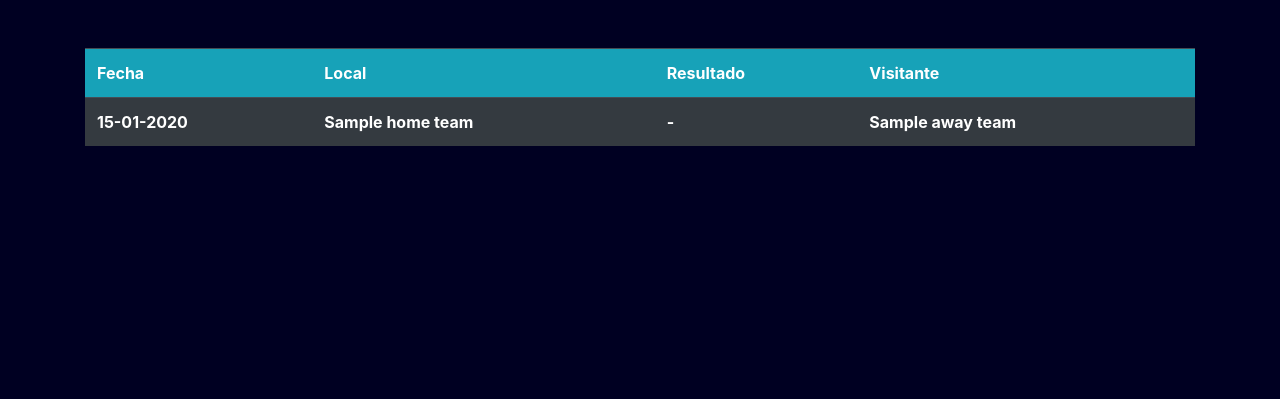
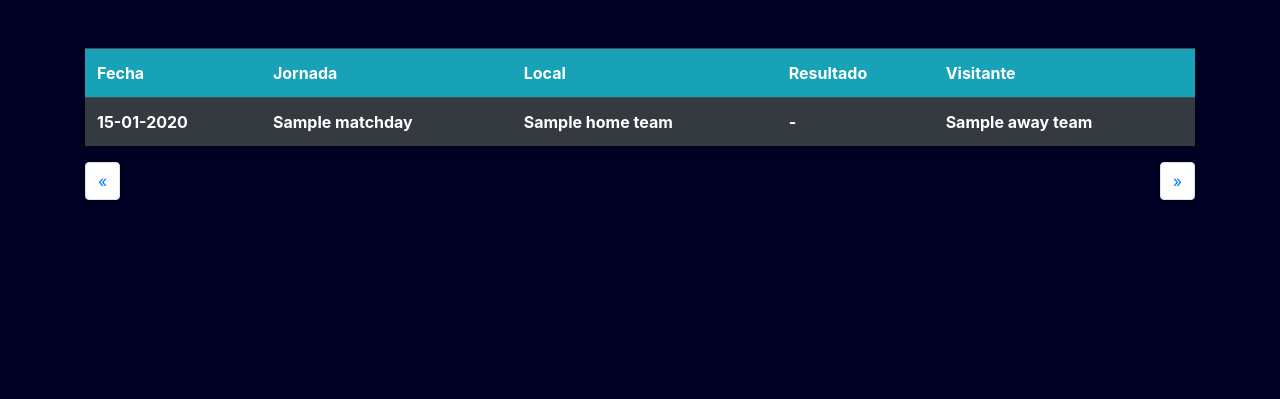
Before and after one commit to pablo-de/premier-resultados, a Flask app: page / in a window 1280 px wide. Shown: the part 86-485 px from the top of the page. Run offline with Flask 2, Linux system fonts and the light colour scheme; a database or web service that is not in the repository returns one stand-in record (values such as "Sample title"); data that the repository does not hold is empty; some libraries are stand-ins or nearby versions.

Commit message:
add new features

```diff
--- a/templates/includes/partidos.html
+++ b/templates/includes/partidos.html
@@ -2,6 +2,7 @@
 
     <tr class="bg-info">
         <th>Fecha</th>
+        <th>Jornada</th>
         <th>Local</th>
         <th>Resultado</th>
         <th>Visitante</th>
@@ -10,6 +11,7 @@
     {% for item in data %}
     <tr>
         <td><b>{{item.utcDate|formatdatetime }}</b></td>
+        <td><b id="matchday">{{item.matchday}}</b></td>
         <td><b>{{item.homeTeam.name}}</b></td>
         {% if item.score.fullTime.homeTeam is not none %}
         <td><b>{{item.score.fullTime.homeTeam}} - {{item.score.fullTime.awayTeam}}</b></td>
@@ -22,3 +24,46 @@
     {% endfor %}
 
 </table>
+
+<div class="custom-pagination-container d-flex justify-content-between">
+    <nav aria-label="Paginación">
+        <ul class="pagination">
+            <li class="page-item">
+                <a class="page-link prev" href="#" aria-label="Anterior" id="prev-button">
+                    <span aria-hidden="true">&laquo;</span>
+                </a>
+            </li>
+        </ul>
+    </nav>
+    <nav aria-label="Paginación">
+        <ul class="pagination">
+            <li class="page-item">
+                <a class="page-link next" href="#" aria-label="Siguiente" id="next-button">
+                    <span aria-hidden="true">&raquo;</span>
+                </a>
+            </li>
+        </ul>
+    </nav>
+</div>
+
+
+{% block scripts %}
+<script>
+
+    matchday = document.getElementById("matchday");
+    demomatchday = parseInt(matchday.innerHTML);
+
+    const prevButton = document.getElementById('prev-button');
+    prevButton.addEventListener('click', () => {
+        let page = demomatchday - 1
+        window.location.href = '/matches?page=' + page;
+    });
+
+    const nextButton = document.getElementById('next-button');
+    nextButton.addEventListener('click', () => {
+        let page = demomatchday + 1
+        window.location.href = '/matches?page=' + page;
+    });
+
+</script>
+{% endblock %}
```
Also changed, not shown: templates/includes/posiciones.html (line endings or trailing spaces).
